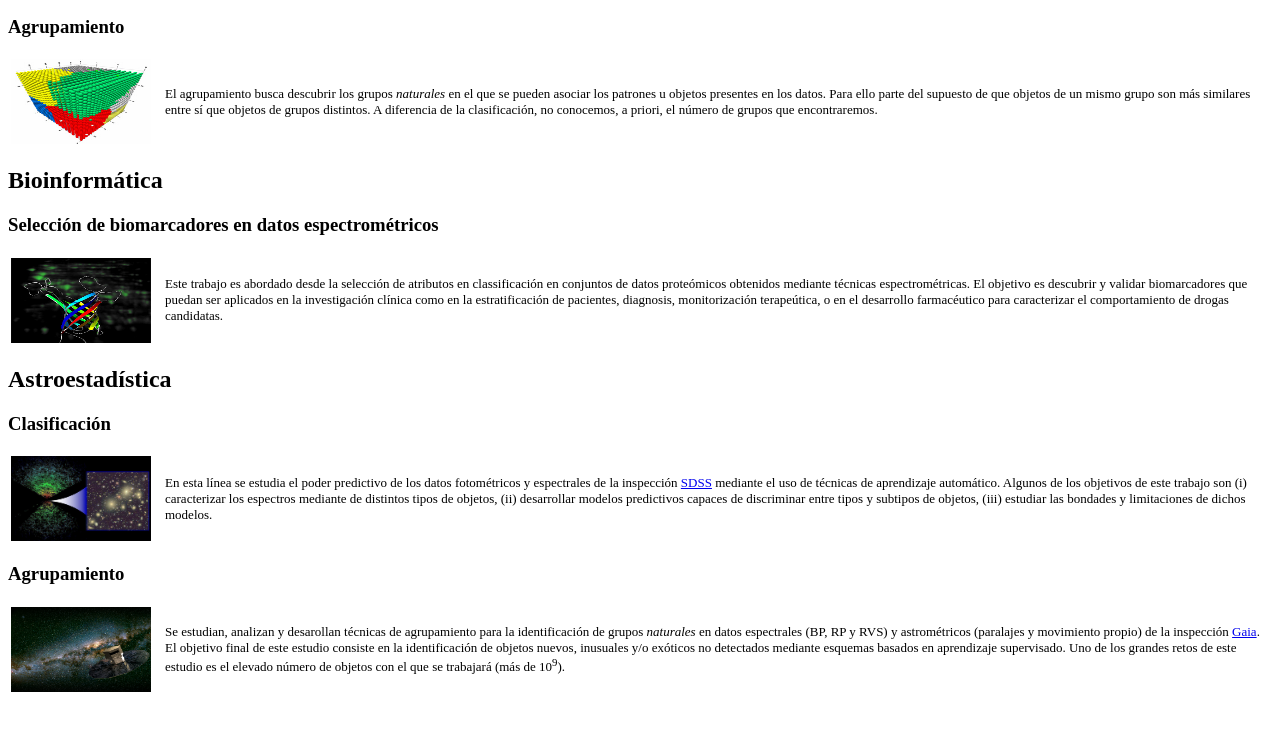
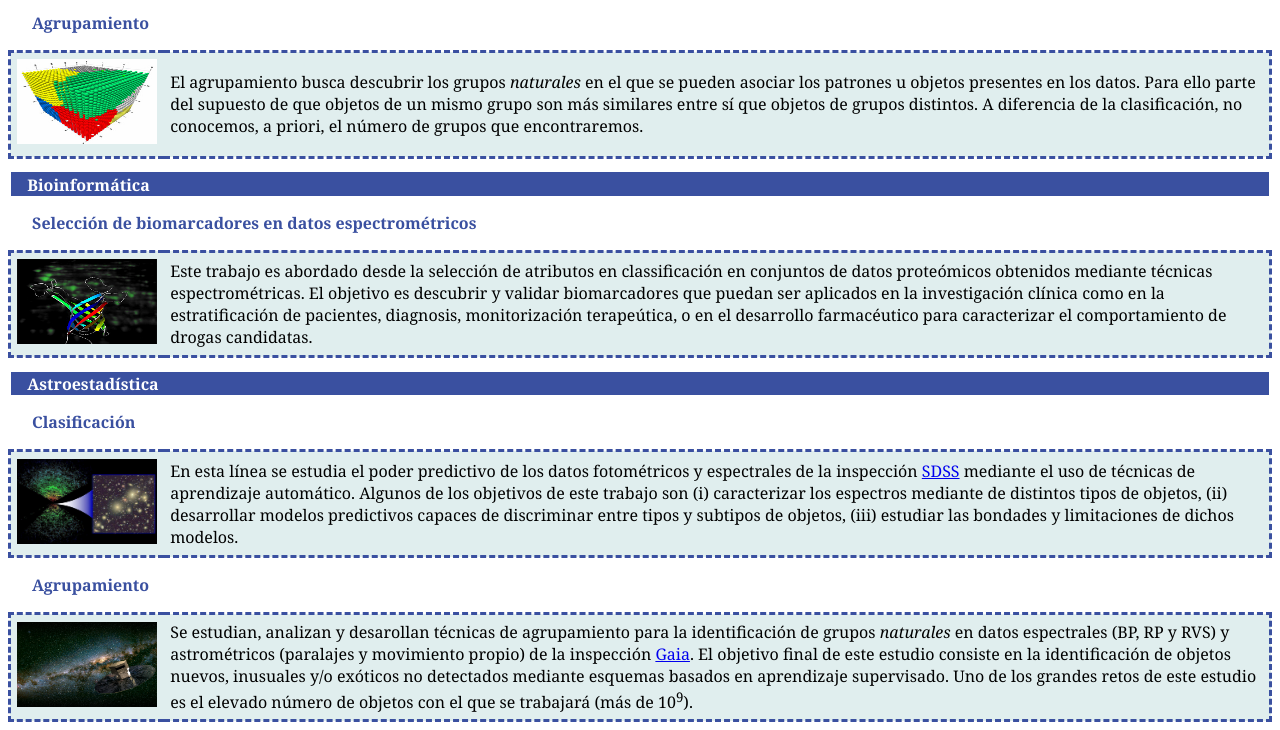
Before and after one commit to RonGarciaGuerrero/actividadCss, a plain HTML site: page EJ2/index.html in a window 1280 px wide. Shown: the part 287-1017 px from the top of the page. Drawn offline with Linux system fonts and the light colour scheme; files that its build step writes are made by us from their sources.

Commit message:
completado el ejercicio 2 validado el html y css completo

```diff
--- /dev/null
+++ b/EJ2/css/index.css
@@ -0,0 +1,40 @@
+body{
+    font-family:Georgia, 'Times New Roman', Times, serif;
+}
+h1,h2,h3,span {
+    font-size: 100%;
+}
+h1,h2{
+    background-color: rgb(58, 80, 160);
+    color: white;
+    padding-left: 1em;
+    padding-top: 0.1em;
+    padding-top: 0.1em;
+}
+h2{
+    margin-left: 0.2em;
+    margin-right: 0.2em;
+}
+h3{
+    color: rgb(58, 80, 160);
+    margin-left: 1.5em;
+}
+table{
+    border:0;
+    padding:0;
+    width:100%;
+    border-collapse: collapse;
+}
+tr{
+    border-style: dashed;
+    background-color: rgb(224, 238, 238);
+    border-color: rgb(58, 80, 160);
+
+}
+td{
+    border: none;
+    padding: 0.4em;
+}
+h5{
+    margin-left: 2em;
+}
--- a/EJ2/index.html
+++ b/EJ2/index.html
@@ -1,28 +1,31 @@
-<html>
-    <meta http-equiv="Content-Type" content="text/html; charset=UTF-8">
-    <link rel="stylesheet" href="./estilo.css" type="text/css">
+<!DOCTYPE html>
+<html lang="es">
+
     <head>
+
+        <meta http-equiv="Content-Type" content="text/html; charset=UTF-8">
+        <link rel="stylesheet" href="./css/index.css">
         <title>Investigaci&oacute;n</title>
     </head>
     <body>
         <header>
             <h1 class="ldi">L&iacute;neas de investigaci&oacute;n</h1>
-            <h5 class="ldi">
+            <h5>
                 <a href="#linea_md">Miner&iacute;a de datos</a> |
                 <a href="#linea_bio">Bioinform&aacute;tica</a> |
                 <a href="#linea_astro">Astroestad&iacute;stica</a>
             </h5>
         </header>
         <section>
-            <h2 class="ldi">Miner&iacute;a de datos<a name="linea_md"></a></h2>
+            <h2 class="ldi">Miner&iacute;a de datos<a id="linea_md"></a></h2>
             <article>
                 <h3 class="ldi">Selecci&oacute;n de caracter&iacute;sticas</h3>
-                <p class="ldi">
-                <table border=0 padding=0 width=100%>
+                <table>
                     <tr>
-                        <td width=150><img src="img/fs.jpg" width="140" height="85" align="left"></td>
+                        <td><img src="img/fs.jpg" width="140" height="85" alt="grafico seleccion atributos"></td>
                         <td>
-                            <font size="2">La selecci&oacute;n de atributos busca
+                            <!-- las etiquetas font las cambio por un span -->
+                            <span>La selecci&oacute;n de atributos busca
                             reducir la dimensi&oacute;n de los datos eliminando
                             aquellos con menor informaci&oacute;n de la clase y/o
                             los que contienen informaci&oacute;n redundante. La
@@ -30,43 +33,39 @@
                             ventajas en la eficiencia de la construcci&oacute;n y
                             almacenamiento de modelos predictivos as&iacute; como
                             en el poder predictivo de &eacute;stos.
-                            </font>
+                            </span>
                         </td>
                     </tr>
                 </table>
-                </p>
             </article>
             <article>
                 <h3 class="ldi">Agrupamiento</h3>
-                <p class="ldi">
-                <table border=0 padding=0 width=100%>
+                <table>
                     <tr>
-                        <td width=150><img src="img/agrupamiento.jpg" width="140" height="85" align="left"></td>
+                        <td><img src="img/agrupamiento.jpg" width="140" height="85" alt="grafico de agrupamiento"></td>
                         <td>
-                            <font size="2">El agrupamiento busca descubrir los grupos <i>naturales</i>
+                            <span>El agrupamiento busca descubrir los grupos <i>naturales</i>
                             en el que se pueden asociar los patrones u objetos presentes en los
                             datos. Para ello parte del supuesto de que objetos de un mismo grupo
                             son m&aacute;s similares entre s&iacute; que objetos de  grupos
                             distintos. A diferencia de la clasificaci&oacute;n, no conocemos, a
                             priori, el n&uacute;mero de grupos que encontraremos.
-                            </font>
+                            </span>
                         </td>
                     </tr>
                 </table>
-                </p>
             </article>
         </section>
 
         <section>
-            <h2 class="ldi">Bioinform&aacute;tica<a name="linea_bio"></a></h2>
+            <h2 class="ldi">Bioinform&aacute;tica<a id="linea_bio"></a></h2>
             <article>
                 <h3 class="ldi">Selecci&oacute;n de biomarcadores en datos espectrom&eacute;tricos</h3>
-                <p class="ldi">
-                <table border=0 padding=0 width=100%>
+                <table>
                     <tr>
-                        <td width=150><img src="img/msd.jpg" width="140" height="85" align="left"></td>
+                        <td><img src="img/msd.jpg" width="140" height="85" alt="grafico biomarcadores"></td>
                         <td>
-                            <font size="2">Este trabajo es abordado desde la
+                            <span>Este trabajo es abordado desde la
                             selecci&oacute;n de atributos en classificaci&oacute;n
                             en conjuntos de datos prote&oacute;micos obtenidos
                             mediante t&eacute;cnicas espectrom&eacute;tricas. El
@@ -76,24 +75,22 @@
                             pacientes, diagnosis, monitorizaci&oacute;n
                             terape&uacute;tica, o en el desarrollo farmac&eacute;utico
                             para caracterizar el comportamiento de drogas candidatas.
-                            </font>
+                            </span>
                         </td>
                     </tr>
                 </table>
-                </p>
             </article>
         </section>
 
         <section>
-            <h2 class="ldi">Astroestad&iacute;stica<a name="linea_astro"></a></h2>
+            <h2 class="ldi">Astroestad&iacute;stica<a id="linea_astro"></a></h2>
             <article>
                 <h3 class="ldi">Clasificaci&oacute;n</h3>
-                <p class="ldi">
-                <table border=0 padding=0 width=100%>
+                <table>
                     <tr>
-                        <td width=150><img src="img/sdss_mapa2.jpg" width="140" height="85" align="left"></td>
+                        <td><img src="img/sdss_mapa2.jpg" width="140" height="85" alt="grafico clasificacion"></td>
                         <td>
-                            <font size="2">En esta l&iacute;nea se estudia el poder predictivo
+                            <span>En esta l&iacute;nea se estudia el poder predictivo
                             de los datos fotom&eacute;tricos y espectrales de la inspecci&oacute;n
                             <a href="http://www.sdss.org/">SDSS</a> mediante el uso de t&eacute;cnicas
                             de aprendizaje autom&aacute;tico. Algunos de los objetivos de este
@@ -101,21 +98,19 @@
                             de objetos, (ii) desarrollar modelos predictivos capaces de discriminar
                             entre tipos y subtipos de objetos, (iii) estudiar las bondades y limitaciones
                             de dichos modelos.
-                            </font>
+                            </span>
                         </td>
                     </tr>
                 </table>
-                </p>
             </article>
 
             <article>
                 <h3 class="ldi">Agrupamiento</h3>
-                <p class="ldi">
-                <table border=0 padding=0 width=100%>
+                <table>
                     <tr>
-                        <td width=150><img src="img/gaia.jpg" width="140" height="85" align="left"></td>
+                        <td><img src="img/gaia.jpg" width="140" height="85" alt="grafico agrupamiento"></td>
                         <td>
-                            <font size="2">Se estudian, analizan y desarollan t&eacute;cnicas de
+                            <span>Se estudian, analizan y desarollan t&eacute;cnicas de
                             agrupamiento para la identificaci&oacute;n de grupos <i>naturales</i> en datos
                             espectrales (BP, RP y RVS) y astrom&eacute;tricos (paralajes y movimiento
                             propio) de la inspecci&oacute;n
@@ -124,18 +119,11 @@
                             nuevos, inusuales y/o ex&oacute;ticos no detectados mediante esquemas basados
                             en aprendizaje supervisado. Uno de los grandes retos de este estudio es el elevado
                             n&uacute;mero de objetos con el que se trabajar&aacute; (m&aacute;s de 10<sup>9</sup>).
-                            </font>
+                            </span>
                         </td>
                     </tr>
                 </table>
-                </p>
             </article>
         </section>
-
-
-
-
-
     </body>
-
 </html>
```
Also changed, not shown: EJ3Material/css/styles.css (added), 2 other files.
